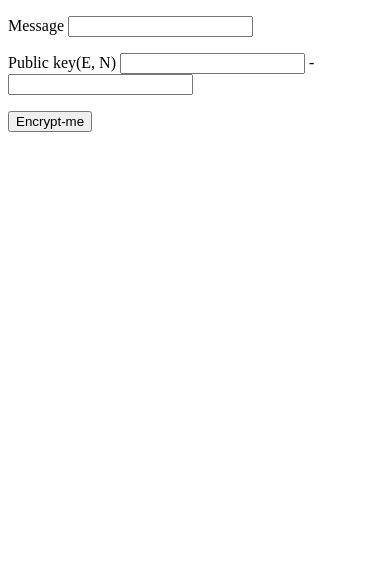
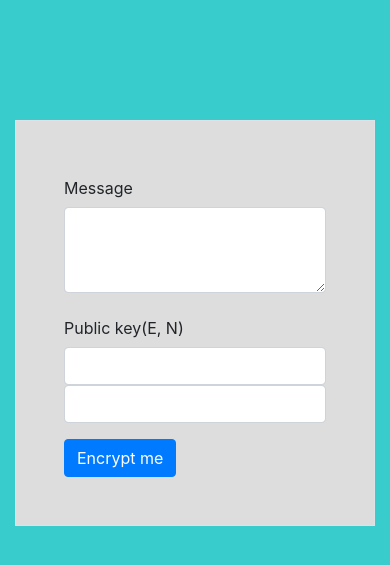
Before and after one commit to tienthegainz/RSA, a Flask app: page / in a window 390 px wide. Shown: the top 565 px of the page. Run offline with Flask 2, Linux system fonts and the light colour scheme; some libraries are stand-ins or nearby versions.

Commit message:
bootstrap for encrypt and decrypt

```diff
--- a/templates/base.html
+++ b/templates/base.html
@@ -1,17 +1,34 @@
 <!DOCTYPE html>
 <html lang="en">
+  <head>
+    <meta charset="UTF-8" />
+    <title>{% block title %}Title{% endblock %}</title>
+    <link
+      rel="stylesheet"
+      href="https://stackpath.bootstrapcdn.com/bootstrap/4.3.1/css/bootstrap.min.css"
+      integrity="sha384-ggOyR0iXCbMQv3Xipma34MD+dH/1fQ784/j6cY/iJTQUOhcWr7x9JvoRxT2MZw1T"
+      crossorigin="anonymous"
+    />
+    <script
+      src="https://code.jquery.com/jquery-3.3.1.slim.min.js"
+      integrity="sha384-q8i/X+965DzO0rT7abK41JStQIAqVgRVzpbzo5smXKp4YfRvH+8abtTE1Pi6jizo"
+      crossorigin="anonymous"
+    ></script>
+    <script
+      src="https://cdnjs.cloudflare.com/ajax/libs/popper.js/1.14.7/umd/popper.min.js"
+      integrity="sha384-UO2eT0CpHqdSJQ6hJty5KVphtPhzWj9WO1clHTMGa3JDZwrnQq4sF86dIHNDz0W1"
+      crossorigin="anonymous"
+    ></script>
+    <script
+      src="https://stackpath.bootstrapcdn.com/bootstrap/4.3.1/js/bootstrap.min.js"
+      integrity="sha384-JjSmVgyd0p3pXB1rRibZUAYoIIy6OrQ6VrjIEaFf/nJGzIxFDsf4x0xIM+B07jRM"
+      crossorigin="anonymous"
+    ></script>
+  </head>
 
-<head>
-    <meta charset="UTF-8">
-    <title>{% block title %}Title{% endblock %}</title>
-</head>
-
-<body>
+  <body style="background-color: #39CCCC;">
     {% if message %}
     <p>Note: {{ message }}</p>
-    {% endif %}
-    {% block content %}
-    {% endblock %}
-</body>
-
+    {% endif %} {% block content %} {% endblock %}
+  </body>
 </html>
--- a/templates/encrypt.html
+++ b/templates/encrypt.html
@@ -1,9 +1,41 @@
-{% extends 'base.html' %}
-
-{% block title %}Encrypt{% endblock %}
-
-{% block content %}
-<form method="POST">
+{% extends 'base.html' %} {% block title %}Encrypt{% endblock %} {% block
+content %}
+  <div class="container" style="margin-top: 120px;">
+    <div class="row">
+      <div class="col-sm-3"></div>
+      <div class="col-sm-6">
+        <form class=" border p-5" style="background-color: #DDDDDD;"  method="POST">
+          <div class="form-group row">
+            <label for="Data" class="col-sm-4 col-form-label">Message</label>
+            <div class="col-sm-8">
+              <textarea
+                class="form-control"
+                rows="3"
+                id="Data"
+                name="data"
+              ></textarea>
+            </div>
+          </div>
+          <div class="form-group row">
+            <label for="e" class="col-sm-4 col-form-label"
+              >Public key(E, N)</label
+            >
+            <div class="col-sm-4">
+              <input id="e" name="data" type="text" class="form-control" />
+            </div>
+            <div class="col-sm-4">
+              <input id="n" name="data" type="text" class="form-control" />
+            </div>
+          </div>
+          <button type="submit" class="btn btn-primary" value="Encrypt-me">
+            Encrypt me
+          </button>
+        </form>
+      </div>
+      <div class="col-sm-3"></div>
+    </div>
+  </div>
+<!--<form method="POST">
     <p>
         <label for="Data">Message</label>
         <input id="Data" name="data" type="text">
@@ -15,5 +47,5 @@
         <input id="n" name="data" type="text">
     </p>
     <input type="submit" value="Encrypt-me">
-</form>
+</form> -->
 {% endblock %}
```
Also changed, not shown: templates/decrypt.html (+38 -2 lines).
